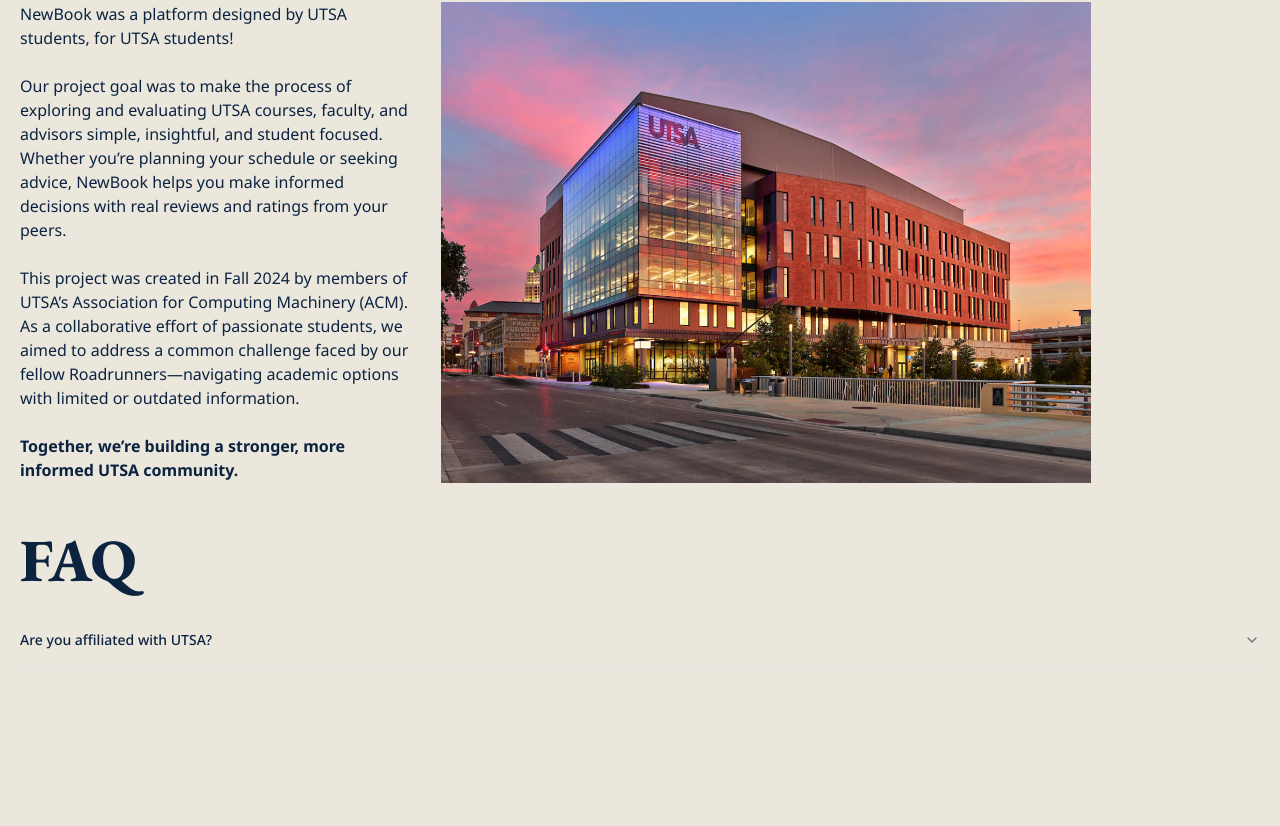
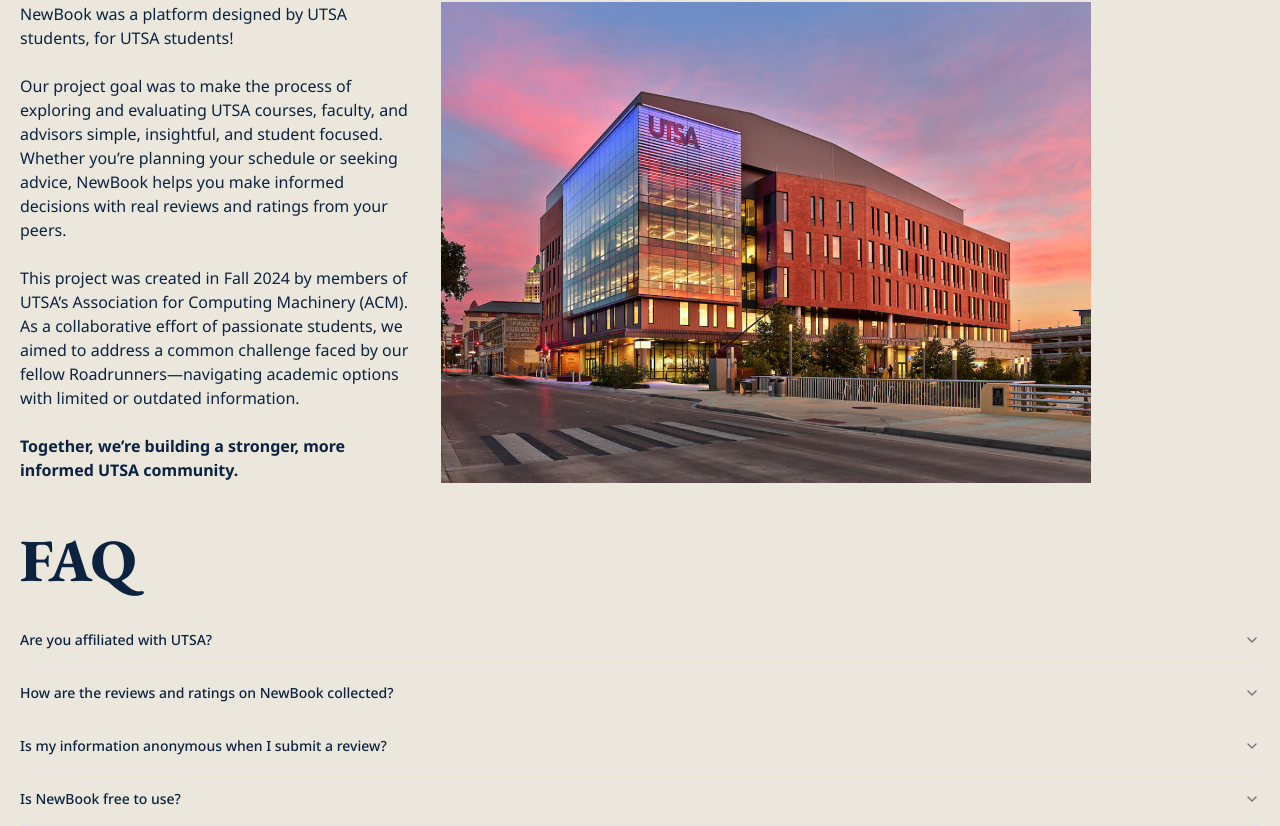
Before and after one commit to acmutsa/newbook-next, a Next.js app in the folder apps/web/: page /about in a window 1280 px wide. Shown: the part 202-1028 px from the top of the page. Before the commit the page ends 869 px from the top, so only its background shows below. Built offline with nearby package versions, Linux system fonts and the light colour scheme.

Commit message:
add content to FAQ drop downs

```diff
--- a/apps/web/src/app/about/page.tsx
+++ b/apps/web/src/app/about/page.tsx
@@ -59,6 +59,34 @@
 							No. This project has no affiliation with UTSA.
 						</AccordionContent>
 					</AccordionItem>
+					<AccordionItem value="item-2">
+						<AccordionTrigger>
+							How are the reviews and ratings on NewBook
+							collected?
+						</AccordionTrigger>
+						<AccordionContent>
+							All reviews and ratings are submitted by UTSA
+							students. We aim to create a safe and respectful
+							space for sharing honest experiences.
+						</AccordionContent>
+					</AccordionItem>
+					<AccordionItem value="item-3">
+						<AccordionTrigger>
+							Is my information anonymous when I submit a review?
+						</AccordionTrigger>
+						<AccordionContent>
+							Yes, all submissions are anonymous to ensure
+							students feel comfortable providing honest feedback.
+						</AccordionContent>
+					</AccordionItem>
+					<AccordionItem value="item-4">
+						<AccordionTrigger>
+							Is NewBook free to use?
+						</AccordionTrigger>
+						<AccordionContent>
+							Yes, NewBook is completely free for all users.
+						</AccordionContent>
+					</AccordionItem>
 				</Accordion>
 			</div>
 		</div>
```
